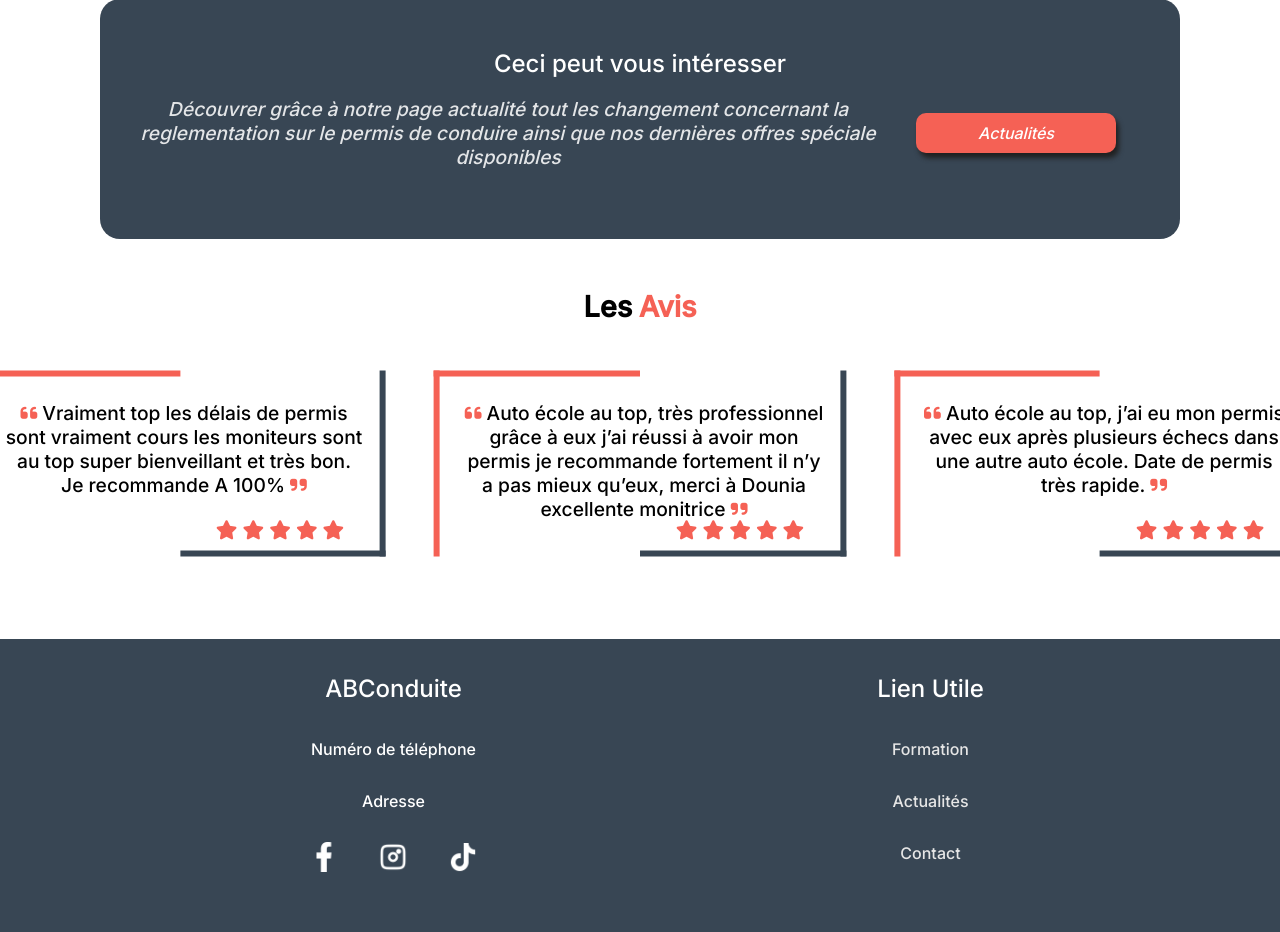
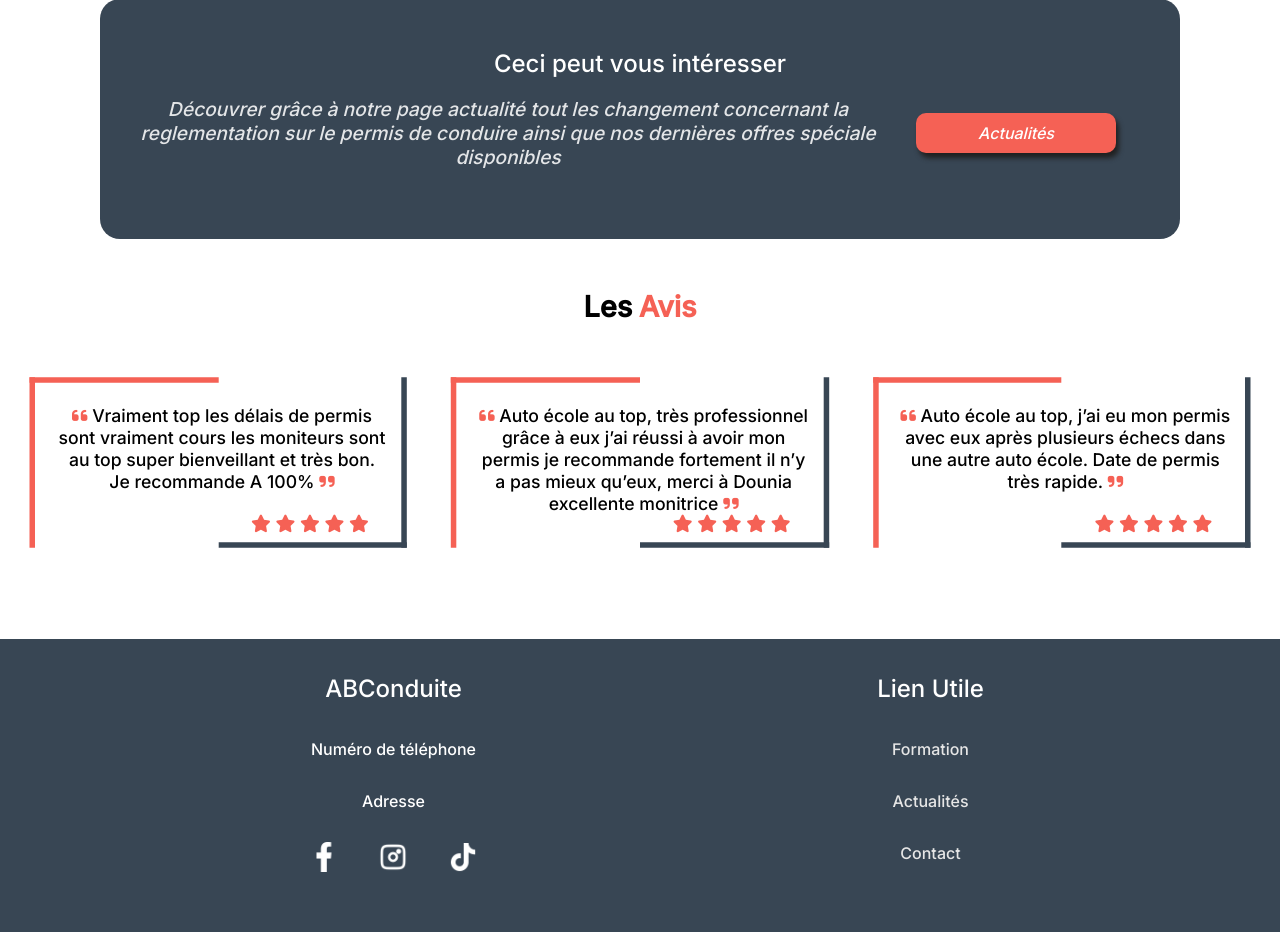
Before and after one commit to ElyesseAdda/ABConduite, a PHP site: page / in a window 1280 px wide; the page is wider, and only the part inside the window is pictured. Shown: the part 1460-2392 px from the top of that part. Run offline with PHP 8.4, Linux system fonts and the light colour scheme; some libraries are stand-ins or nearby versions.

Commit message:
Modification scale avis

```diff
--- a/asset/style.css
+++ b/asset/style.css
@@ -569,7 +569,7 @@ body{
         margin-top: 40px;
         margin-bottom: 100px;
         grid-template-columns: 7fr 7fr 7fr;
-        scale: 1.2;
+        scale: 1.1;
     }
     .avisC{
         display: flex;
```
